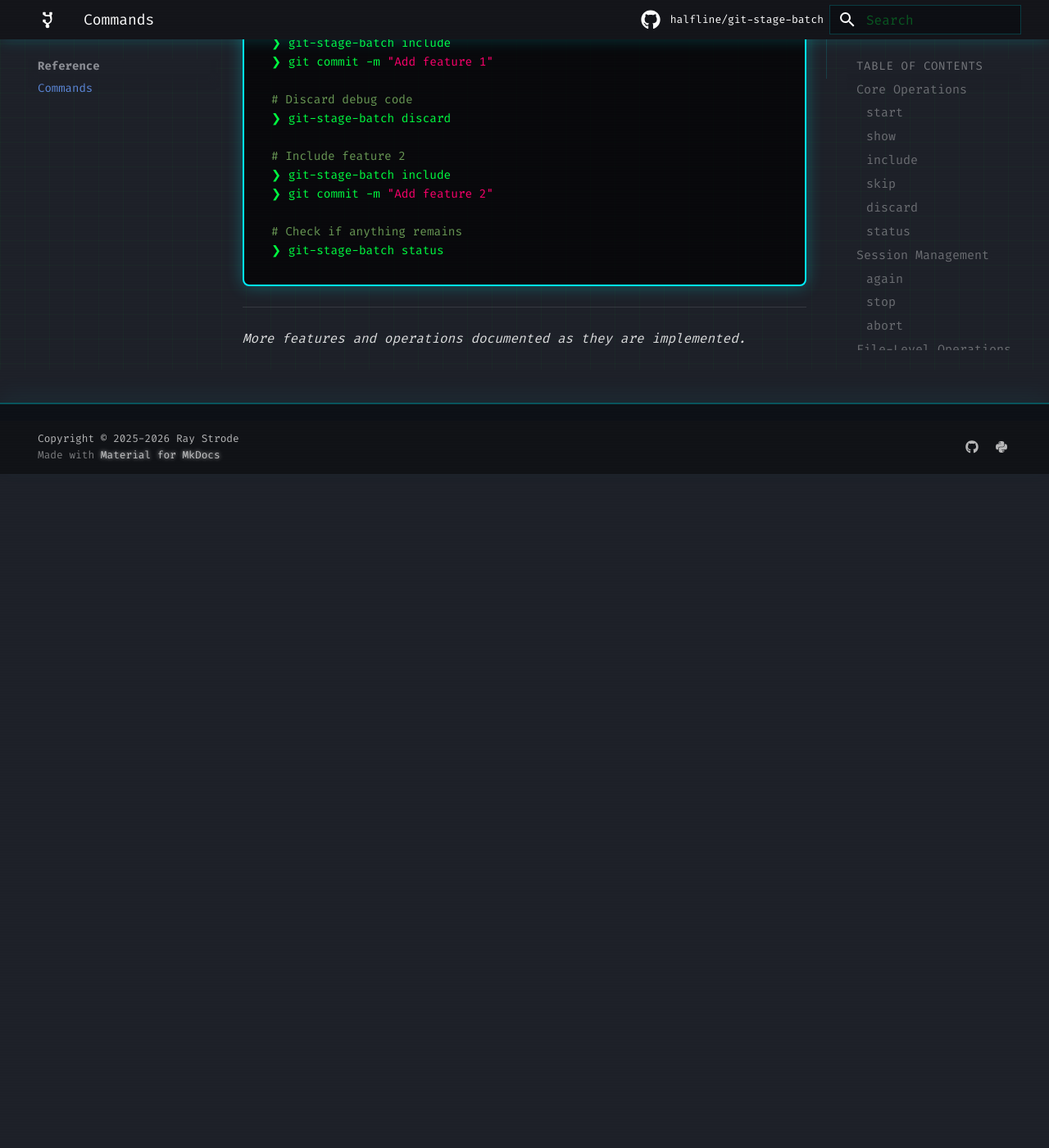
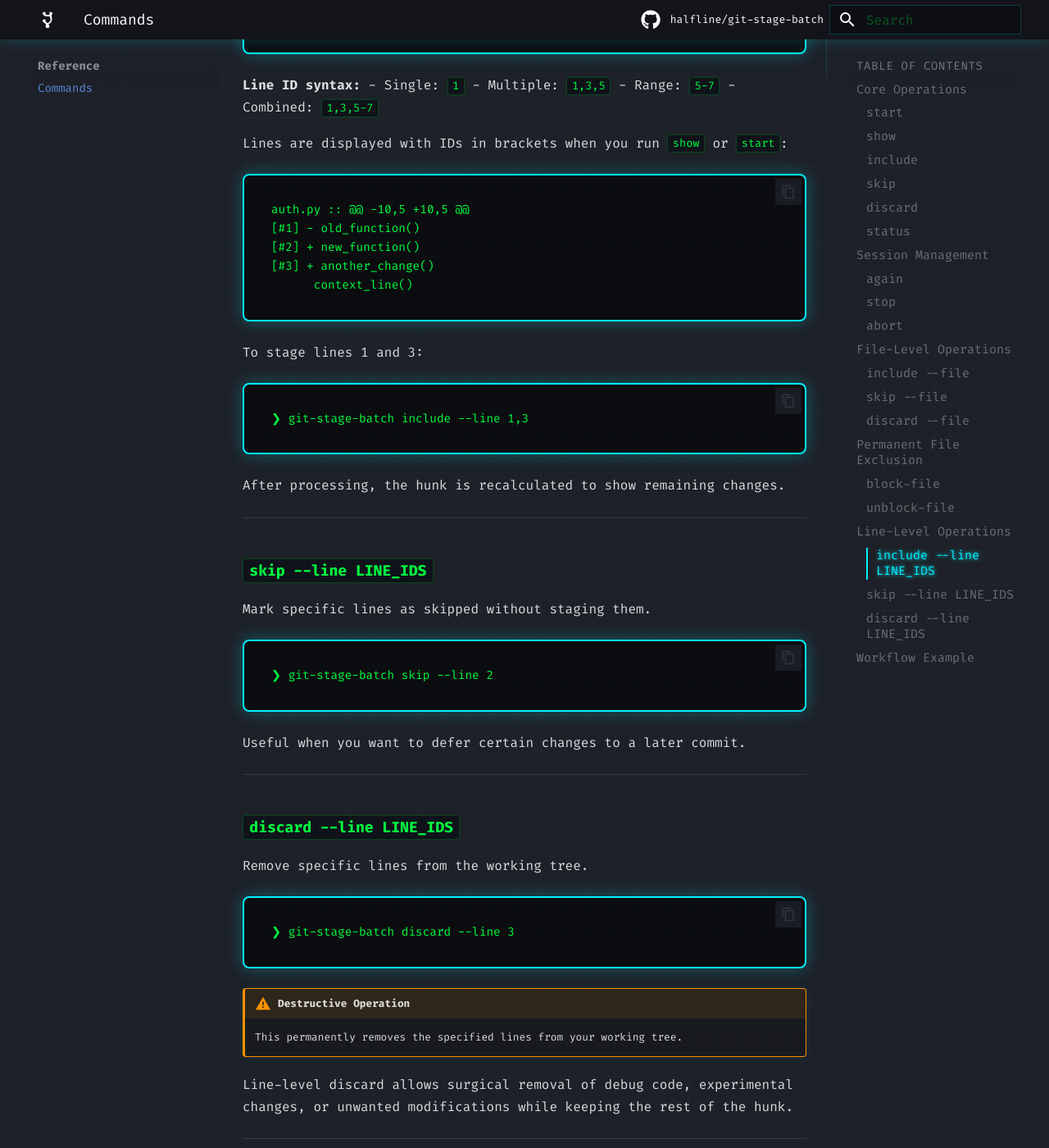
Before and after one commit to halfline/git-stage-batch, an MkDocs documentation site: the page built from docs/commands.md, in a window 1280 px wide and 1400 px high, scrolled down 6524 px. Shown: the whole window at 82% size. Built offline with MkDocs 1.6.1 and Material for MkDocs 9.7.7, drawn with Linux system fonts in a browser that asks for light colours; comment, search, counter and statistics services are not loaded; before the commit the page ends 7102 px from its top, so only the background shows below that; some of the changed text lies outside the part shown.

Commit message:
docs: Document line-level operations in website
The man page documents line-level operations but the website
commands reference lacks documentation for include --line, skip
--line, and discard --line capabilities.

Users visiting the website cannot discover the line-level
granularity feature. The commands reference doesn't explain the
line ID syntax, how to identify lines within hunks, or when to use
line-level vs hunk-level operations.

This commit addresses that by adding complete website
documentation for all line-level commands. The reference explains
the line ID syntax (single IDs, multiple IDs, ranges, combined
syntax), shows how lines are displayed with IDs in brackets, and
provides examples of surgical line selection. Warnings are included
for destructive operations, enabling users to separate mixed
changes within a single hunk across multiple commits.

````diff
--- a/docs/commands.md
+++ b/docs/commands.md
@@ -216,6 +216,70 @@
 
 ---
 
+## Line-Level Operations
+
+Work with individual lines within a hunk for maximum granularity.
+
+### `include --line LINE_IDS`
+
+Stage only specific lines from the current hunk.
+
+```
+❯ git-stage-batch include --line 1,3,5-7
+```
+
+**Line ID syntax:**
+- Single: `1`
+- Multiple: `1,3,5`
+- Range: `5-7`
+- Combined: `1,3,5-7`
+
+Lines are displayed with IDs in brackets when you run `show` or `start`:
+
+```
+auth.py :: @@ -10,5 +10,5 @@
+[#1] - old_function()
+[#2] + new_function()
+[#3] + another_change()
+      context_line()
+```
+
+To stage lines 1 and 3:
+```
+❯ git-stage-batch include --line 1,3
+```
+
+After processing, the hunk is recalculated to show remaining changes.
+
+---
+
+### `skip --line LINE_IDS`
+
+Mark specific lines as skipped without staging them.
+
+```
+❯ git-stage-batch skip --line 2
+```
+
+Useful when you want to defer certain changes to a later commit.
+
+---
+
+### `discard --line LINE_IDS`
+
+Remove specific lines from the working tree.
+
+```
+❯ git-stage-batch discard --line 3
+```
+
+!!! warning "Destructive Operation"
+    This permanently removes the specified lines from your working tree.
+
+Line-level discard allows surgical removal of debug code, experimental changes, or unwanted modifications while keeping the rest of the hunk.
+
+---
+
 ## Workflow Example
 
 ```bash
````
